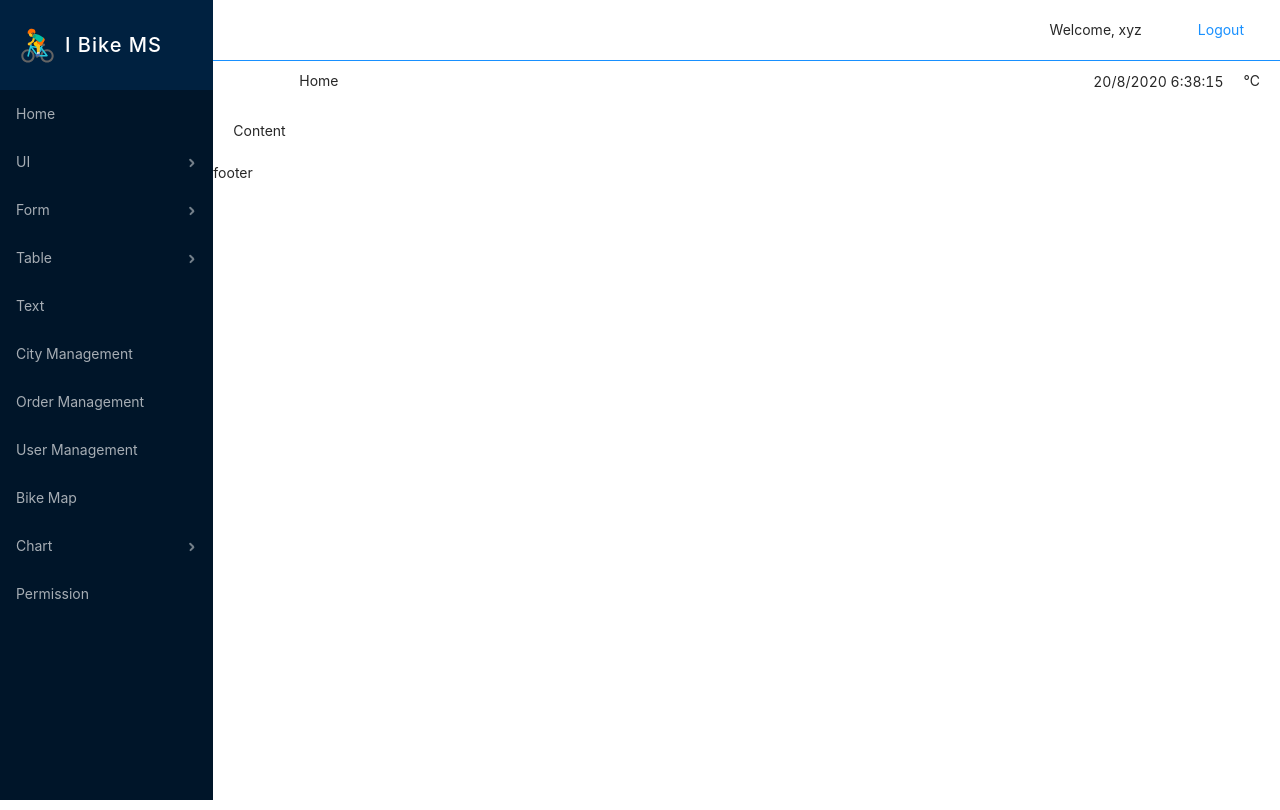
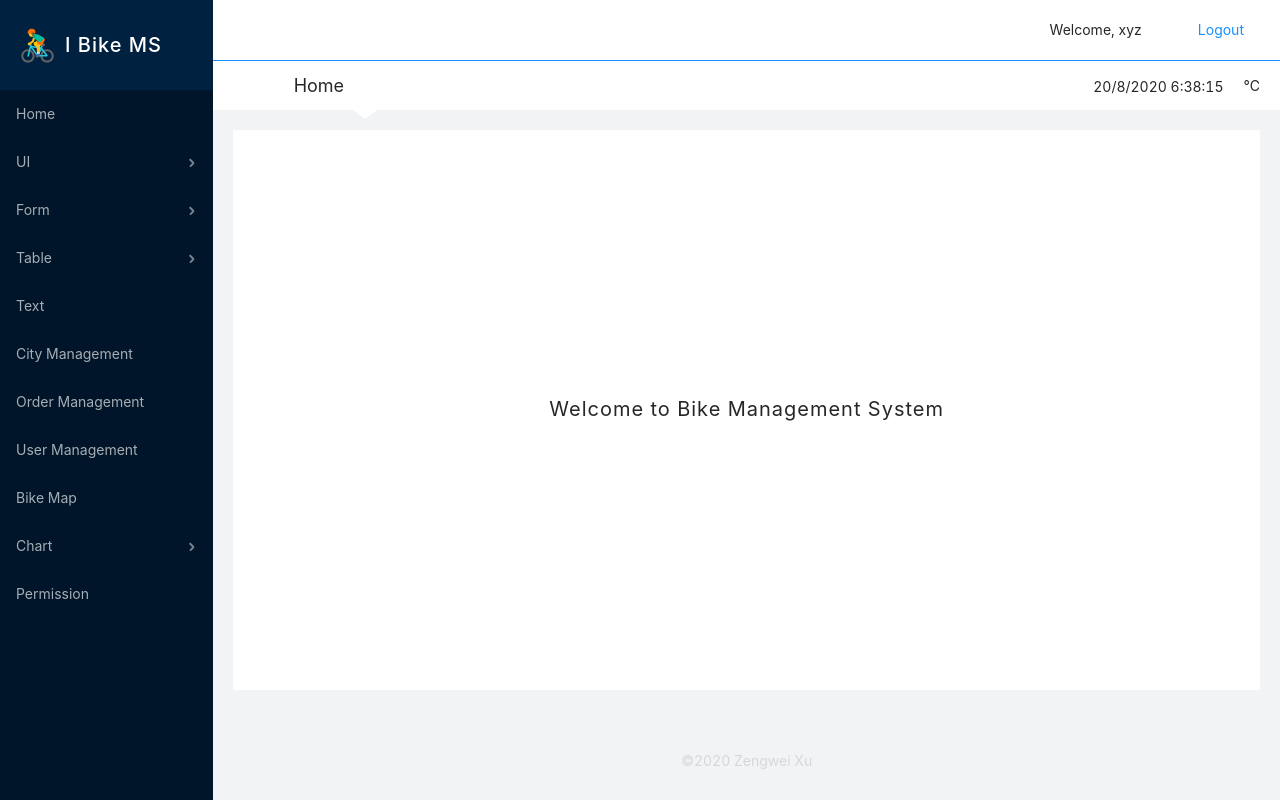
Before and after one commit to cyrusxzw/bike-management, a React app: page / in a window 1280 px wide. Built offline with nearby package versions, Linux system fonts and the light colour scheme; no server answers.

Commit message:
footer finish

```diff
--- a/public/index.html
+++ b/public/index.html
@@ -1,20 +1,17 @@
 <!DOCTYPE html>
 <html lang="en">
     <head>
-    <meta charset="utf-8" />
-    <link rel="icon" href="%PUBLIC_URL%/favicon.ico" />
-    <meta name="viewport" content="width=device-width, initial-scale=1" />
-    <meta name="theme-color" content="#000000" />
-    <meta
-      name="description"
-      content="Web site created using create-react-app"
-    />
-    <link rel="apple-touch-icon" href="%PUBLIC_URL%/logo192.png" />
+        <meta charset="utf-8"/>
+        <link href="%PUBLIC_URL%/assets/bike.jpg" rel="icon"/>
+        <meta content="width=device-width, initial-scale=1" name="viewport"/>
+        <meta content="#000000" name="theme-color"/>
+        <meta content="Web site created using create-react-app" name="description"/>
+        <link href="%PUBLIC_URL%/assets/bike.jpg" rel="apple-touch-icon"/>
         <!--
       manifest.json provides metadata used when your web app is installed on a
       user's mobile device or desktop. See https://developers.google.com/web/fundamentals/web-app-manifest/
     -->
-    <link rel="manifest" href="%PUBLIC_URL%/manifest.json" />
+        <link href="%PUBLIC_URL%/manifest.json" rel="manifest"/>
         <!--
       Notice the use of %PUBLIC_URL% in the tags above.
       It will be replaced with the URL of the `public` folder during the build.
@@ -24,7 +21,7 @@
       work correctly both with client-side routing and a non-root public URL.
       Learn how to configure a non-root public URL by running `npm run build`.
     -->
-    <title>React App</title>
+        <title>Bike Management System</title>
     </head>
     <body>
         <noscript>You need to enable JavaScript to run this app.</noscript>
--- a/src/Admin.js
+++ b/src/Admin.js
@@ -3,6 +3,7 @@ import { Row, Col } from 'antd';
 import Header from './Components/Header';
 import Footer from './Components/Footer';
 import NavLeft from './Components/NavLeft';
+import Home from './Pages/Home';
 import './Style/common.less';
 
 export default class Admin extends React.Component {
@@ -18,7 +19,7 @@ export default class Admin extends React.Component {
                         Header
                     </Header>
                     <Row className="content">
-                        Content
+                        <Home />
                     </Row>
                     <Footer>
                         Footer
--- a/src/Components/Footer/index.js
+++ b/src/Components/Footer/index.js
@@ -1,13 +1,29 @@
 import React from 'react';
+import './index.less';
 
+export default class Footer extends React.Component {
 
-const Footer = () => {
-    return (
-        <div>
-            footer
-        </div>
-    )
+    state = {
+        year: ''
+    }
+
+    componentDidMount() {
+        const year = this.getYear();
+        this.setState({
+            year
+        })
+    }
+
+    getYear() {
+        return new Date().getFullYear();
+    }
+
+    render() {
+        return (
+            <div className="footer">
+                &copy;{this.state.year} Zengwei Xu
+            </div>
+        )
+    }
+
 }
-
-
-export default Footer;
--- /dev/null
+++ b/src/Components/Footer/index.less
@@ -0,0 +1,6 @@
+.footer {
+  height: 100px;
+  padding: 40px 0;
+  text-align: center;
+  color: #d7d7d7;
+}
--- a/src/Components/Header/index.less
+++ b/src/Components/Header/index.less
@@ -1,4 +1,5 @@
 .header {
+  background-color: #ffffff;
   .header-top {
     height: 60px;
     line-height: 60px;
@@ -9,12 +10,22 @@
     }
   }
   .breadcrumb {
-    height: 40px;
-    line-height: 40px;
+    height: 50px;
+    line-height: 50px;
     padding: 0 20px;
     border-top: 1px solid #1890ff;
     .breadcrumb-title {
+      font-size: 18px;
       text-align: center;
+      &:after {
+        position: absolute;
+        content: "";
+        left: 120px;
+        top: 49px;
+        border-top: 9px solid #ffffff;
+        border-left: 12px solid transparent;
+        border-right: 12px solid transparent;
+      }
     }
     .weather {
       text-align: right;
--- /dev/null
+++ b/src/Pages/Home/index.js
@@ -0,0 +1,12 @@
+import React from 'react';
+import './index.less';
+
+export default class Home extends React.Component {
+    render() {
+        return (
+            <div className="home-wrap">
+                Welcome to Bike Management System
+            </div>
+        )
+    }
+}
--- /dev/null
+++ b/src/Pages/Home/index.less
@@ -0,0 +1,10 @@
+.home-wrap {
+  height: calc(70vh);
+  display: flex;
+  align-items: center;
+  justify-content: center;
+  font-size: 20px;
+  width: 100%;
+  letter-spacing: 1px;
+  background-color: #ffffff;
+}
--- a/src/Style/common.less
+++ b/src/Style/common.less
@@ -4,8 +4,11 @@
     background-color: #001529;
   }
   .main {
+    height: calc(100vh);
+    background-color: #f1f3f5;
     .content {
       padding: 20px;
+      background-color: #f1f3f5;
     }
   }
 }
```
Also changed, not shown: src/App.css (deleted, +0 -38 lines), src/App.js (deleted, +0 -28 lines), src/Components/Footer/index.css (deleted), 1 other file (tests, documents, lock files or other folders). Lines whose indentation alone changed are shown as unchanged.
